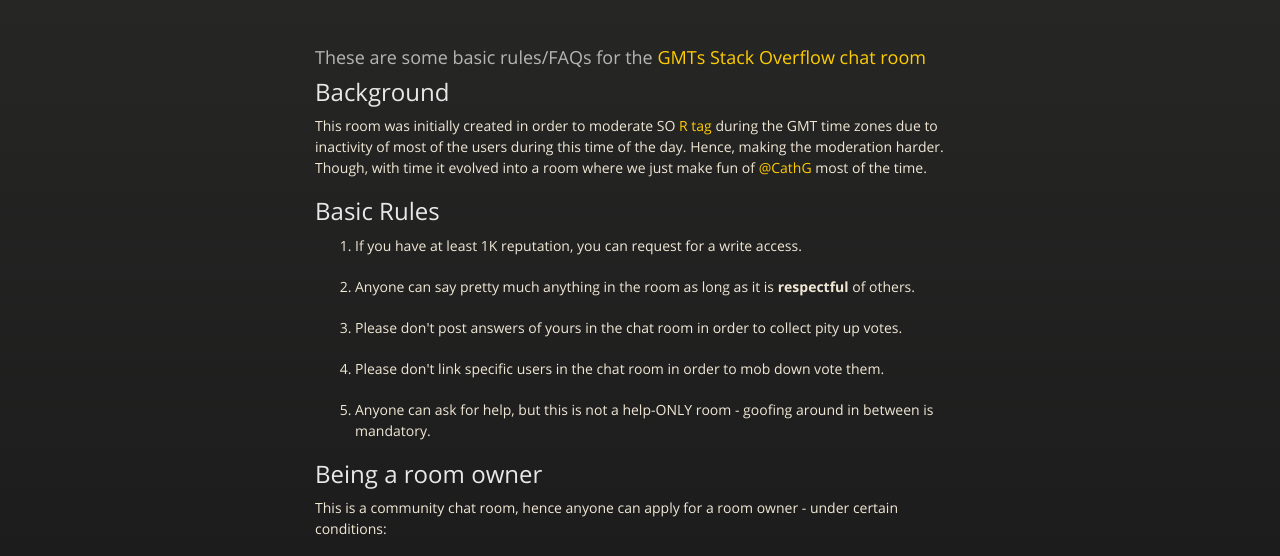
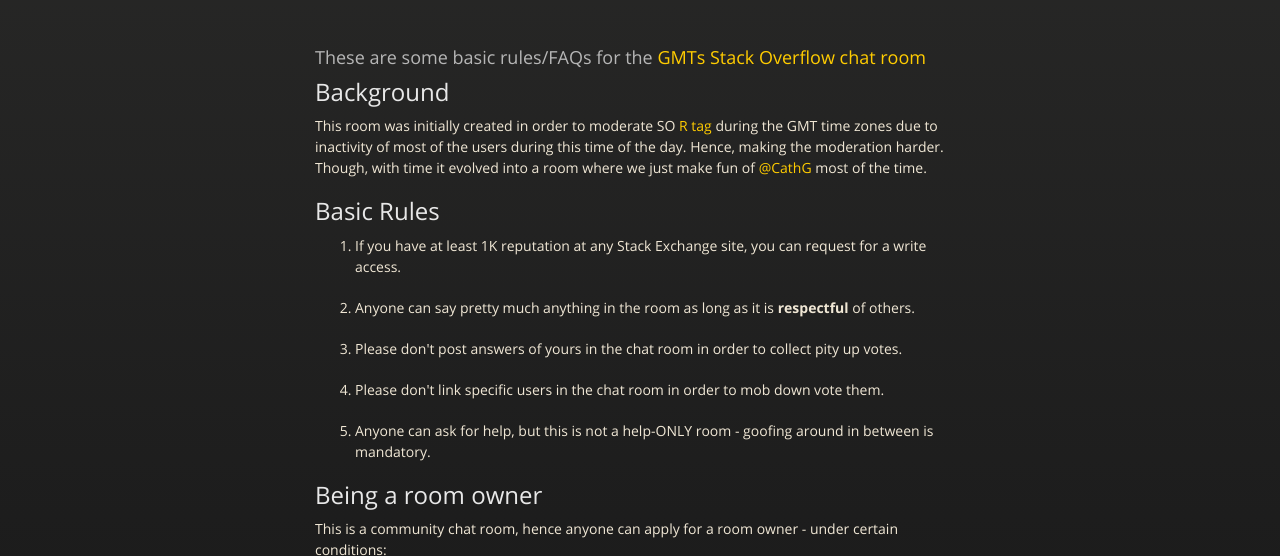
Before and after one commit to DavidArenburg/GMTs, a plain HTML site: page index.html in a window 1280 px wide. Shown: the part 226-782 px from the top of the page. Drawn offline with nearby package versions, Linux system fonts and the light colour scheme.

Commit message:
Update index.html

```diff
--- a/index.html
+++ b/index.html
@@ -51,7 +51,7 @@
 <a id="basic-rules" class="anchor" href="#basic-rules" aria-hidden="true"><span aria-hidden="true" class="octicon octicon-link"></span></a>Basic Rules</h2>
 
 <ol>
-<li><p>If you have at least 1K reputation, you can request for a write access.</p></li>
+<li><p>If you have at least 1K reputation at any Stack Exchange site, you can request for a write access.</p></li>
 <li><p>Anyone can say pretty much anything in the room as long as it is <strong>respectful</strong> of others.</p></li>
 <li><p>Please don't post answers of yours in the chat room in order to collect pity up votes. </p></li>
 <li><p>Please don't link specific users in the chat room in order to mob down vote them.</p></li>
```
